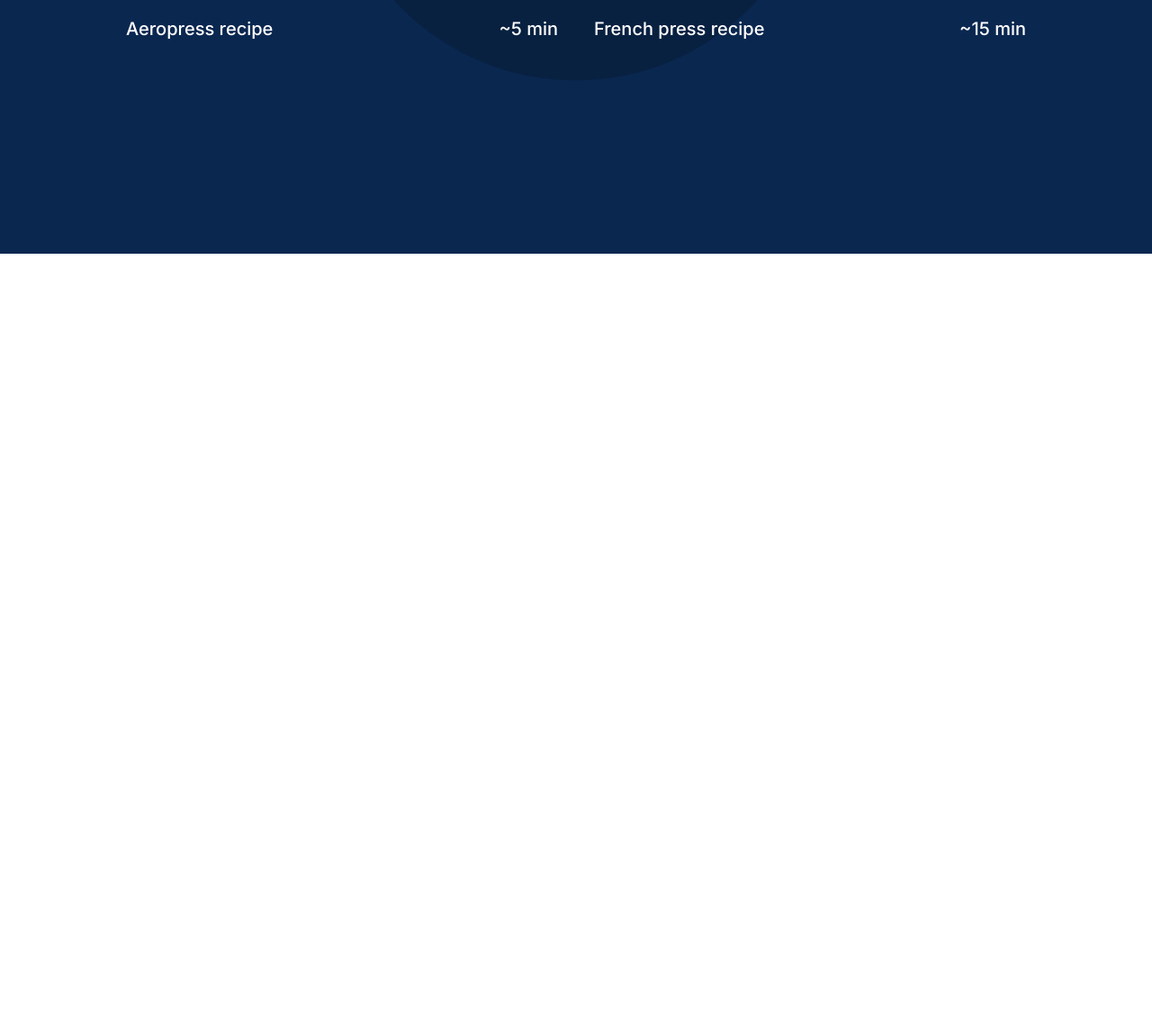
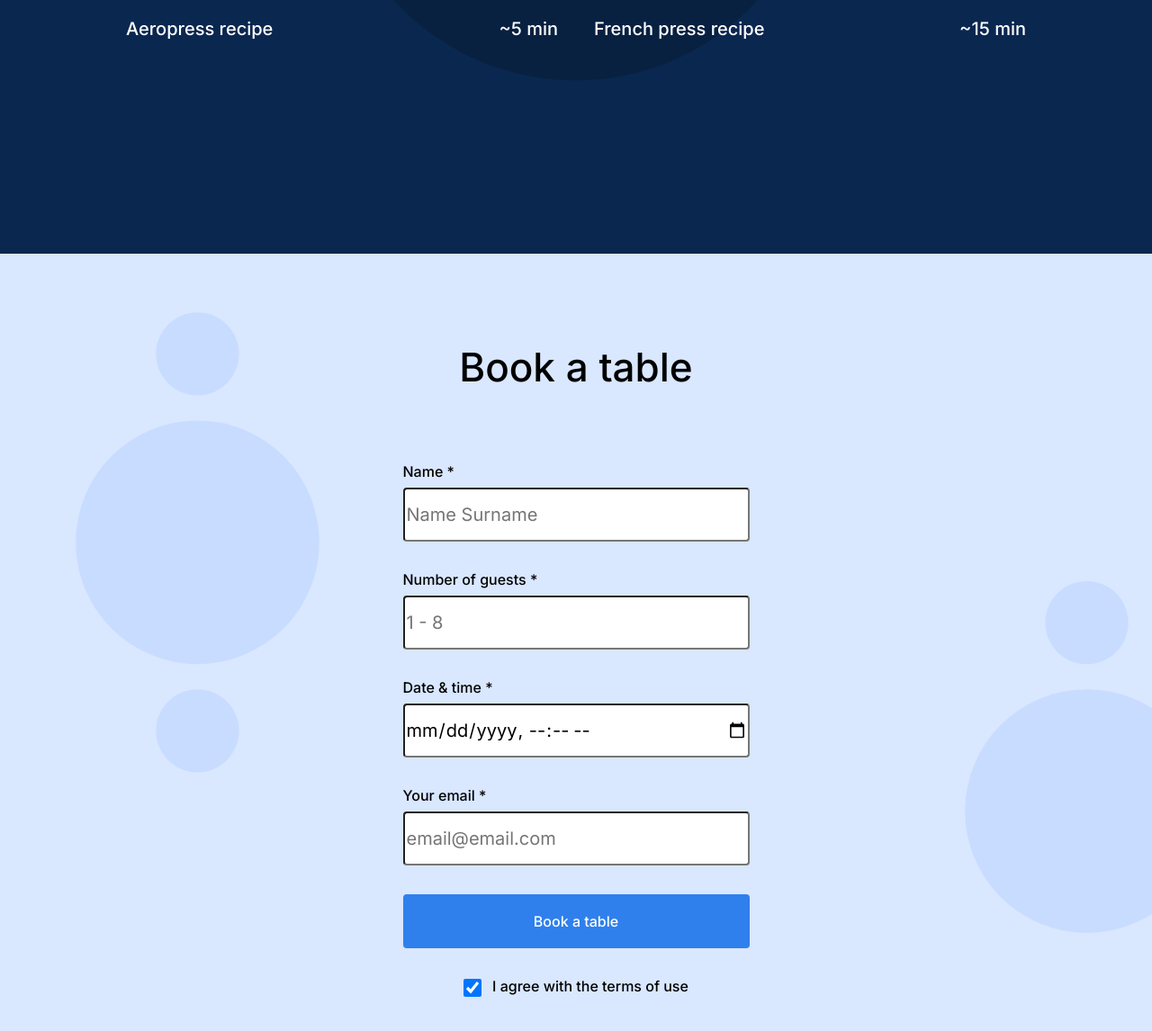
Before and after one commit to wilsenbjerke/se_project_coffeeshop, a plain HTML site: page index.html in a window 1280 px wide. Shown: the part 1392-2538 px from the top of the page at 90% size. Before the commit the page ends 1674 px from the top, so only its background shows below. Drawn offline with Linux system fonts and the light colour scheme.

Commit message:
mightwork

```diff
--- a/index.html
+++ b/index.html
@@ -1,27 +1,26 @@
 <!DOCTYPE html>
 <html lang="en">
 <head>
-    <meta charset="UTF-8"/>
-    <meta http-equiv="X-UA-Compatible" content="IE=edge"/>
-    <meta name="viewport" content="width=device-width, initial-scale=1.0"/>
-    <meta name="description" content="Free Web tutorials"/> <meta name="keywords" content="HTML,CSS,JavaScript"/> <meta name="author" content="John Doe"/>
-    <link rel="stylesheet" href="./vendor/normalize.css"/>
-    <link rel="stylesheet" href="./pages/index.css"/>
-    <link rel="shortcut icon" href="favicon.ico"/>
+  <meta charset="UTF-8" />
+  <meta http-equiv="X-UA-Compatible" content="IE=edge" />
+  <meta name="viewport" content="width=device-width, initial-scale=1.0" />
+  <meta name="description" content="Free Web tutorials" />
+  <meta name="keywords" content="HTML,CSS,JavaScript" />
+  <meta name="author" content="John Doe" />
+  <link rel="stylesheet" href="./vendor/normalize.css" />
+  <link rel="stylesheet" href="./pages/index.css" />
+  <link rel="shortcut icon" href="favicon.ico" />
   <title>Practicum Library</title>
-    <link rel="preconnect" href="https://fonts.googleapis.com"/>
-    <link rel="preconnect" href="https://fonts.gstatic.com" crossorigin/>
-    <link href="https://fonts.googleapis.com/css2?family=Inter:wght@400;500;700&family=Noto+Serif:ital@0;1&display=swap" rel="stylesheet"/>
+  <link href="https://fonts.googleapis.com/css2?family=Inter:wght@400;500;700&ampfamily=Noto+Serif:ital@0;1&ampdisplay=swap"
+    rel="stylesheet" />
+  <link rel="preconnect" href="https://fonts.googleapis.com" />
+  <link rel="preconnect" href="https://fonts.gstatic.com" crossorigin />
 </head>
 <body>
   <div class="page">
     <header class="header">
       <nav class="nav">
-      <img
-        src="./images/logo_coffee_shop.svg"
-        alt="Practicum Coffeeshop Logo"
-        class="logo"
-      />
+        <img src="./images/logo_coffee_shop.svg" alt="Practicum Coffeeshop Logo" class="logo" />
         <ul class="nav__links">
           <li>
             <a class="nav__link" href="#menu">Menu</a>
@@ -41,12 +40,9 @@
         <span class="header__span-accent">Specialty coffee</span>
         <br>in the Practicum Library
       </h1>
-    <p class="header__description">Welcome to our study zone! We've got the coffee to energize you and the cozy vibes to help you get creative.</p>
-    <img
-        src="./images/inside_coffee_shop.png"
-        alt="Practicum Coffeeshop inside"
-        class="header__image"
-      />
+      <p class="header__description">Welcome to our study zone! We've got the coffee to energize you and the cozy vibes
+        to help you get creative.</p>
+      <img src="./images/inside_coffee_shop.png" alt="Practicum Coffeeshop inside" class="header__image" />
       <ul class="header__footer">
         <li class="header__paragraph">Hours:</li>
         <li class="header__paragraph">Monday-Friday (10:00-19:00)</li>
@@ -61,23 +57,15 @@
         <div class="recipes__videos">
           <ul class="recipes__videos">
             <li>
-            <iframe
-              class="recipes__iframe"
-              id="ytplayer"
-              src="https://www.youtube.com/embed/st571DYYTR8"
-              allowfullscreen
-            ></iframe>
+              <iframe class="recipes__iframe" id="ytplayer" src="https://www.youtube.com/embed/st571DYYTR8"
+                allowfullscreen></iframe>
               <p class="recipes__caption">
                 <span>Aeropress recipe</span>
                 <span>~5 min</span>
               </p>
             </li>
             <li>
-            <iframe
-              class="recipes__iframe"
-              src="https://www.youtube.com/embed/j6VlT_jUVPc"
-              allowfullscreen
-            ></iframe>
+              <iframe class="recipes__iframe" src="https://www.youtube.com/embed/j6VlT_jUVPc" allowfullscreen></iframe>
               <p class="recipes__caption">
                 <span> French press recipe </span>
                 <span>~15 min</span>
@@ -86,7 +74,61 @@
           </ul>
         </div>
       </section>
-    <section class="reservation" id="reservation"></section>
+      <section class="reservation" id="reservation">
+         <h2 class="reservation__title">Book a table</h2>
+          <form class="form reservation__form">
+            <fieldset class="form__fieldset">
+              <label for="Name" class="form__label"> Name *</label>
+              <input
+                type="text"
+                class="form__input"
+                id="Name"
+                name="Name"
+                placeholder="Name Surname"
+                required
+              />
+              <label for="guests" class="form__label">
+                Number of guests *</label
+              >
+              <input
+                type="number"
+                class="form__input"
+                id="guests"
+                name="guests"
+                min="1"
+                max="8"
+                placeholder="1 - 8"
+                required
+              />
+              <label for="date" class="form__label">Date & time *</label>
+              <input
+                type="datetime-local"
+                class="form__input"
+                id="date"
+                name="date"
+              />
+              <label for="email" class="form__label">Your email *</label>
+              <input
+                type="email"
+                class="form__input"
+                id="email"
+                placeholder="email@email.com"
+                required
+              />
+              <button type="button" class="form__button">Book a table</button>
+              <label for="checkbox" class="form__label">
+                <input
+                  type="checkbox"
+                  class="form__checkbox"
+                  name="checkbox"
+                  id="checkbox"
+                  checked
+                  required
+                />I agree with the terms of use</label
+              >
+            </fieldset>
+          </form>
+      </section>
       <section class="menu" id="menu"></section>
       <section class="about" id="about"></section>
     </main>
--- a/pages/index.css
+++ b/pages/index.css
@@ -175,9 +175,95 @@ color: #838383;
     display: flex;
     justify-content: space-between;
     font-family: "Inter", Arial, sans-serif;
-    font-style: normal;
     font-weight: 500;
     font-size: 20px;
     line-height: 30px;
     color: white;
   }
+
+  .reservation {
+    background-color: #d9e7ff;
+    background-image: url("../images/background_reservation.svg");
+    background-size: cover;
+    background-repeat: no-repeat;
+    padding: 100px 0 120px 0;
+  }
+
+  .reservation__title {
+    margin: 0 0 80px 0;
+    font-family: "inter", Arial, sans-serif;
+    font-style: normal;
+    font-weight: 500;
+    font-size: 44px;
+    line-height: 52px;
+    text-align: center;
+  }
+
+  .reservation__form {
+    margin: 80px auto 0 auto;
+    max-width: 385px;
+  }
+
+  .form {
+    max-width: 385px;
+  }
+
+  .form__fieldset {
+    font-family: "Inter", Arial, sans-serif;
+    font-size: 20px;
+    line-height: 30px;
+    border: none;
+    margin: 0;
+    padding: 0;
+  }
+
+  .form__label {
+    display: block;
+    margin: 0 0 8px 0;
+    width: 100%;
+    font-family: "Inter", Arial, sans-serif;
+    font-style: normal;
+    font-weight: 500;
+    font-size: 16px;
+    line-height: 20px;
+  }
+
+  .form__label:last-child {
+    text-align: center;
+    margin-bottom: 0;
+  }
+
+  .form__input {
+    box-sizing: border-box;
+    width: 100%;
+    height: 60px;
+    margin-bottom: 32px;
+    border-radius: 4px;
+  }
+
+  .form__button {
+    font-family: "Inter", Arial, sans-serif;
+    font-style: normal;
+    font-weight: 500;
+    font-size: 16px;
+    line-height: 10px;
+    height: 60px;
+    color: white;
+    background-color: #2f80ed;
+    border: none;
+    border-radius: 4px;
+    width: 100%;
+    margin: 0 0 32px 0;
+  }
+
+  .form__button:hover {
+    transition: 1.5s;
+    opacity: 0.7;
+  }
+
+  .form__checkbox {
+    margin-right: 12px;
+    height: 20px;
+    width: 20px;
+    vertical-align: middle;
+  }
```
Lines whose indentation alone changed are shown as unchanged.
